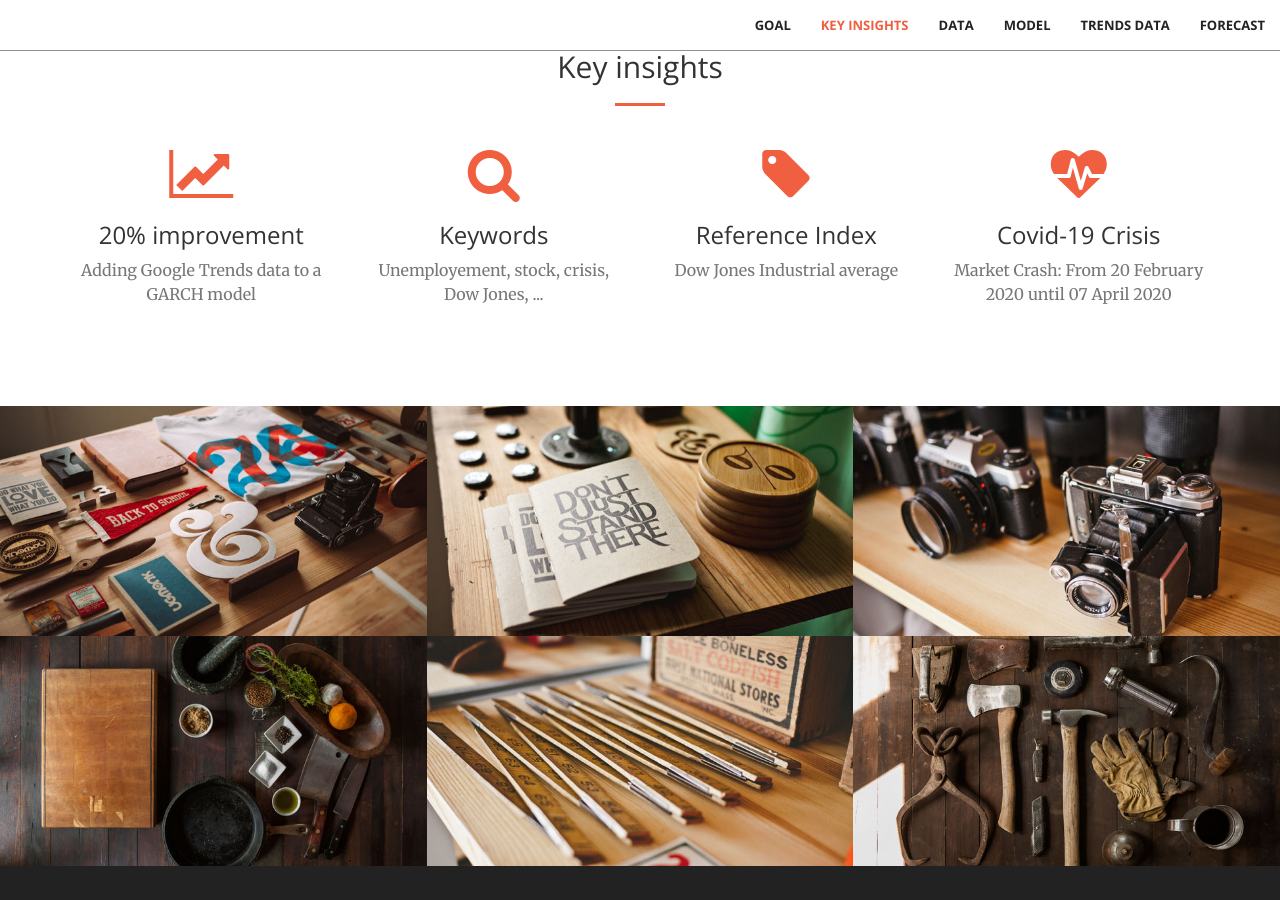
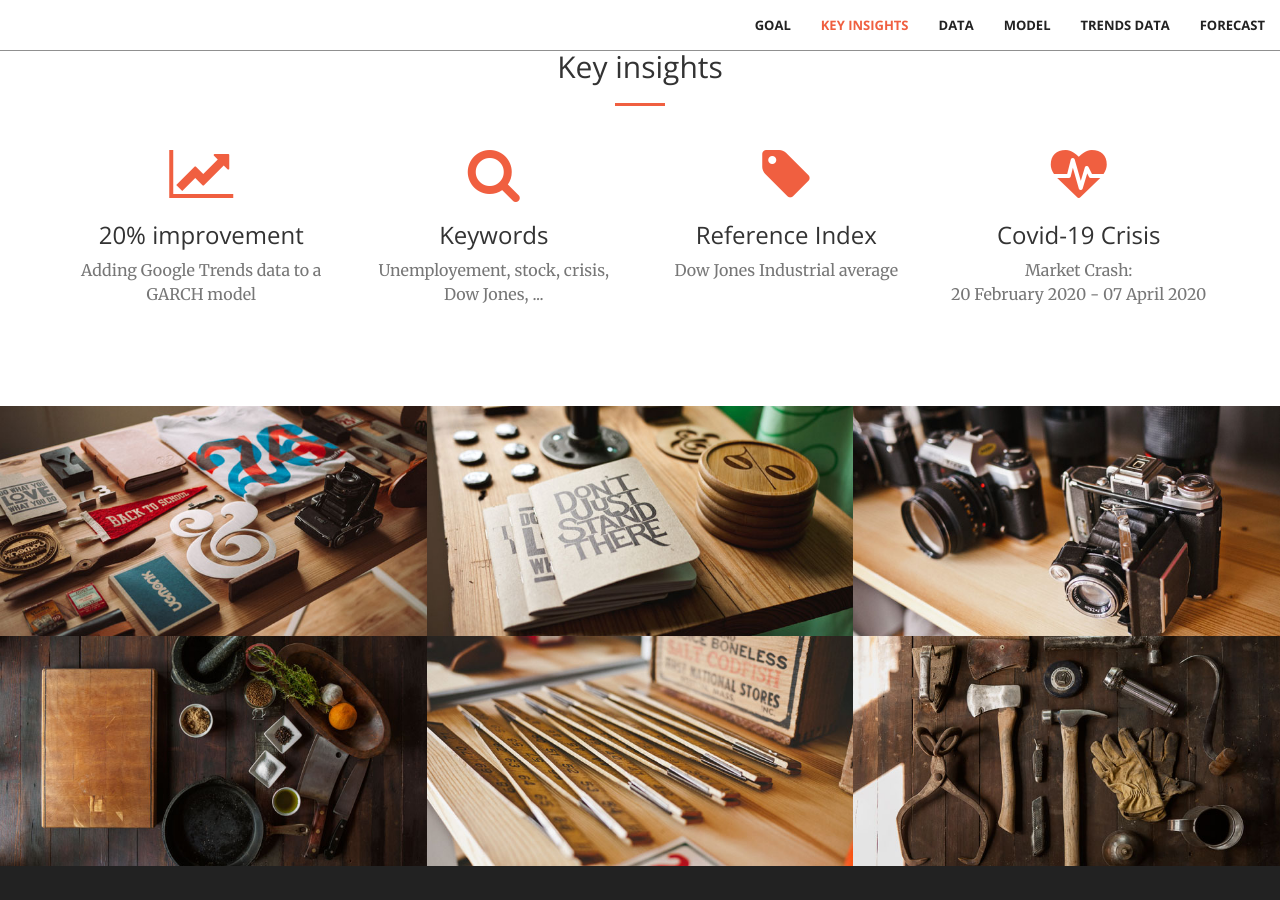
Before and after one commit to Laragervaise/forecasting-stock-volatility, a Jekyll site: the page built from index.html, in a window 1280 px wide and 900 px high, scrolled down 1462 px. Built offline with Jekyll 4.4.1, drawn with Linux system fonts in a browser that asks for light colours.

Commit message:
Update insights.html

```diff
--- a/_includes/insights.html
+++ b/_includes/insights.html
@@ -34,7 +34,7 @@
                 <div class="service-box">
                     <i class="fa fa-4x fa-heartbeat wow bounceIn text-primary" data-wow-delay=".3s"></i>
                     <h3>Covid-19 Crisis</h3>
-                    <p class="text-muted">Market Crash: From 20 February 2020 until 07 April 2020</p>
+                    <p class="text-muted">Market Crash:<br> 20 February 2020 - 07 April 2020</p>
                 </div>
             </div>
         </div>
```
